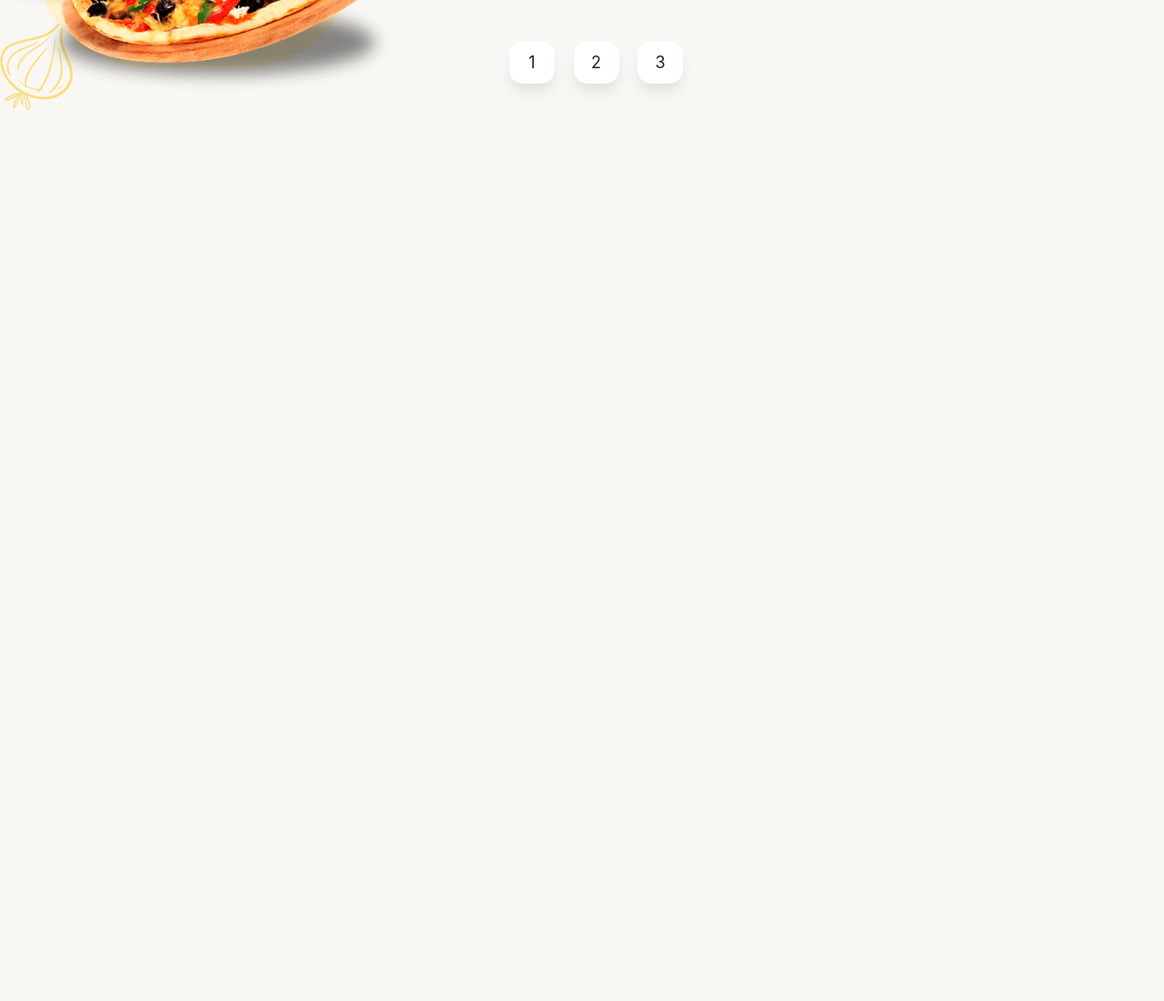
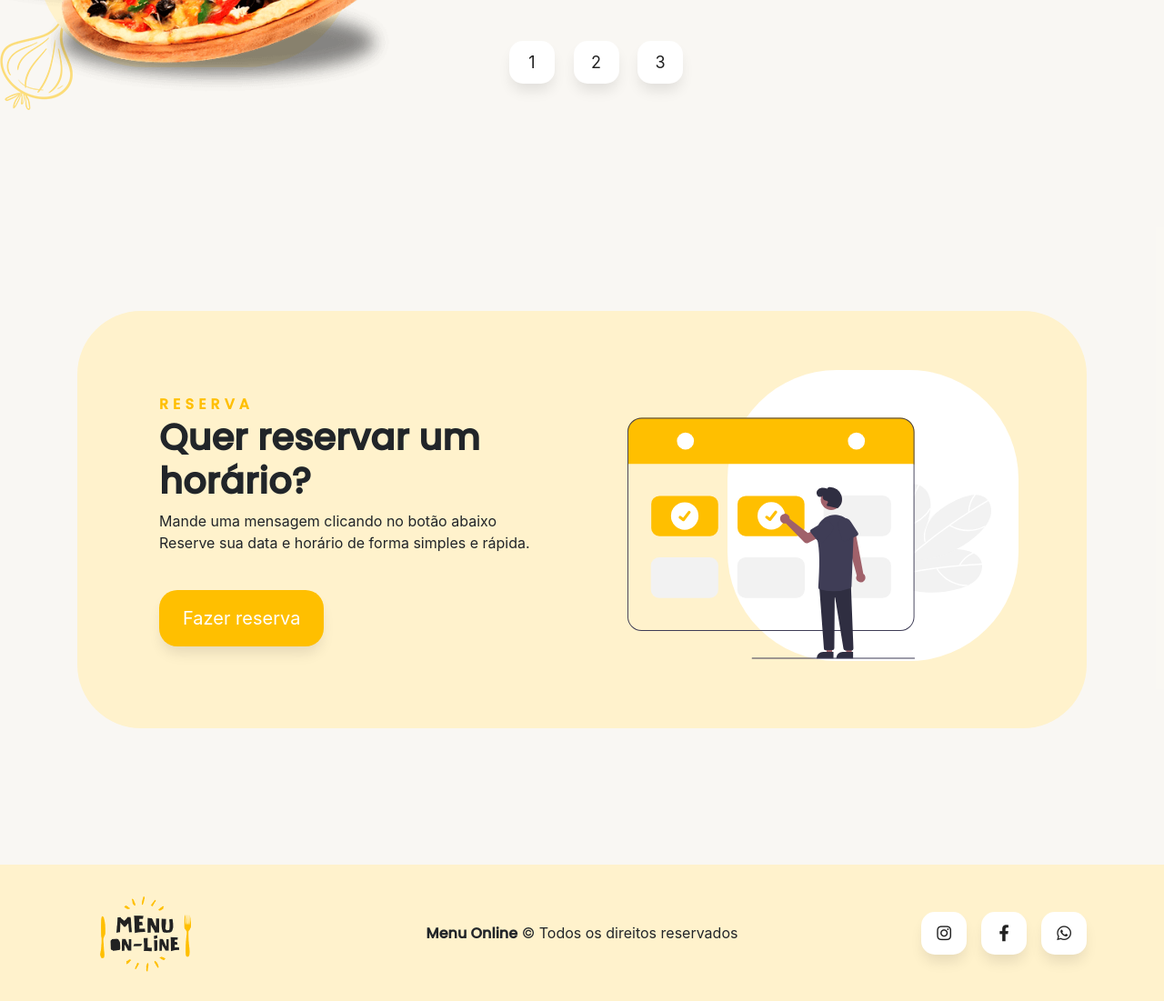
Before and after one commit to jonathanspereira/cardapio_online_com_whatsapp, a plain HTML site: page index.html in a window 1280 px wide. Shown: the part 3307-4408 px from the top of the page at 91% size. Before the commit the page ends 3549 px from the top, so only its background shows below. Drawn offline with Linux system fonts and the light colour scheme.

Commit message:
Update
Criação do layout da área de reserva e do footer

```diff
--- a/css/main.css
+++ b/css/main.css
@@ -432,3 +432,56 @@ a.navbar-brand{
     justify-content: center;
     align-items: end;
 }
+
+.reserva{
+    padding-top: 100px;
+    padding-bottom: 150px;
+}
+
+.card-secondary{
+    background-color: var(--color-secondary);
+    border-radius: 70px;
+    padding: 90px;
+}
+
+.card-reserva{
+    height:320px;
+    width: 320px;
+    border-radius: 120px;
+    background-color: var(--color-white);
+    position: absolute;
+    right: 0;
+    top: -25px;
+}
+
+.reserva .img-banner img{
+    width: 100%;
+    top: -25px;
+    right: 30px;
+}
+
+.footer{
+    background-color: var(--color-secondary);
+}
+
+.logo-footer{
+    width: 150px;
+}
+
+
+.container-logo-footer, .container-texto-footer, .container-redes-footer{
+    display: flex;
+    align-items: center;
+}
+
+.container-logo-footer{
+    justify-content: start;
+}
+
+.container-texto-footer{
+    justify-content: center;
+}
+
+.container-redes-footer{
+    justify-content: end;
+}
--- a/index.html
+++ b/index.html
@@ -535,12 +535,71 @@
         </div>
     </section>
 
-    <section class="reservas" id="reservas">
+    <section class="reserva" id="reservas">
+        <div class="container">
+            <div class="row">
+                <div class="col-12">
 
+                    <div class="card-secondary">
+                        <div class="row">
+                            <div class="col-7">
+                                <span class="hint-title "><b>Reserva</b></span>
+                                    <h1>
+                                        <b>Quer reservar um horário?</b>
+                                    </h1>
+                                    <p class="pr-5">
+                                        Mande uma mensagem clicando no botão abaixo
+                                        <br>
+                                        Reserve sua data e horário de forma simples e rápida.
+                                    </p>
+                                    <a class="btn btn-yellow mt-4">
+                                        Fazer reserva
+                                    </a>
+                            </div>
+
+                            <div class="col-5">
+                                <div class="card-reserva"></div>
+
+                                <div class="d-flex img-banner">
+                                    <img src="./img/icone-reserva.svg">
+                                </div>
+                            </div>
+                        </div>
+                    </div>
+
+                </div>
+            </div>
+        </div>
     </section>
 
     <footer class="footer">
+        <div class="container">
+            <div class="row">
 
+                <div class="col-3 container-logo-footer">
+                    <img class="logo-footer" src="./img/logo.png" alt="" >
+                </div>
+
+                <div class="col-6 container-texto-footer">
+                    <p class="mb-0">
+                        <b>Menu  Online</b> &copy; Todos os direitos reservados
+                    </p>
+                </div>
+
+                <div class="col-3 container-redes-footer">
+                    <a class="btn btn-sm btn-white btn-social mr-3">
+                        <i class="fab fa-instagram"></i>
+                    </a>
+                    <a class="btn btn-sm btn-white btn-social mr-3">
+                        <i class="fab fa-facebook-f"></i>
+                    </a>
+                    <a class="btn btn-sm btn-white btn-social">
+                        <i class="fab fa-whatsapp"></i>
+                    </a>
+                </div>
+
+            </div>
+        </div>
     </footer>
 
     <!-- javascript -->
```
